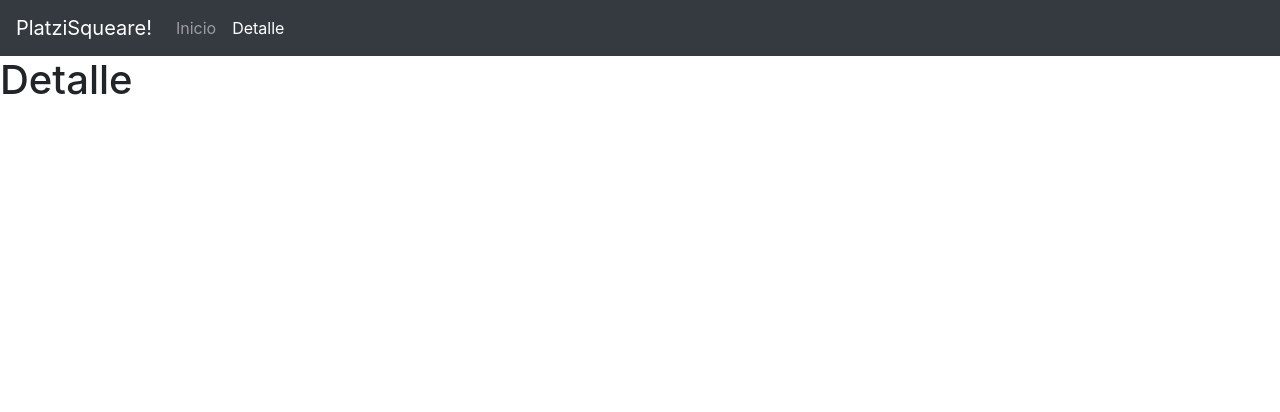
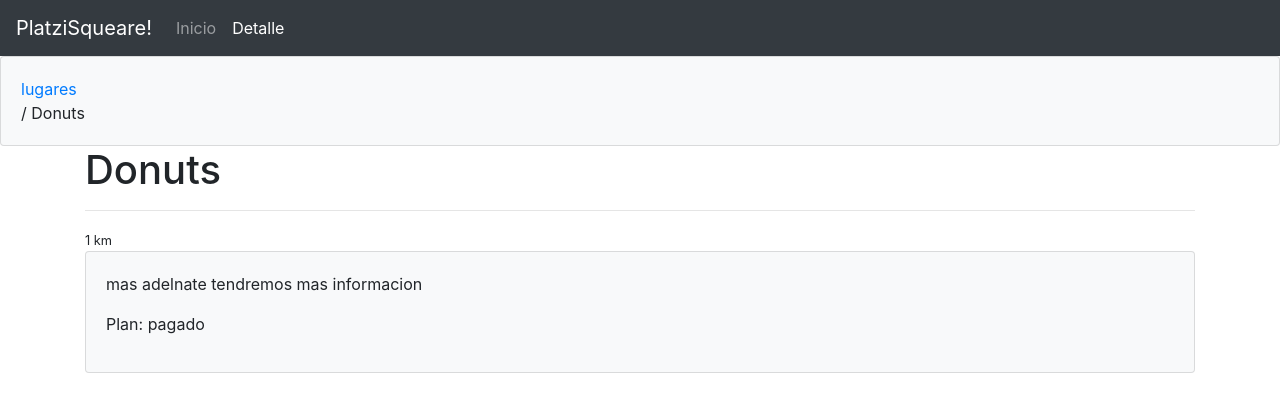
Before and after one commit to cchambergo2/Curso-Angular, an Angular app: page /detalle/1 in a window 1280 px wide. Shown: the top 412 px of the page. Built offline with nearby package versions, Linux system fonts and the light colour scheme; what @agm/core would draw is missing.

Commit message:
Creando una vista de detalle

```diff
--- a/src/app/detalle/detalle.component.html
+++ b/src/app/detalle/detalle.component.html
@@ -1 +1,16 @@
-<h1>Detalle</h1>
+<div class="card card-body bg-light">
+    <a routerLink='/lugares'>lugares</a> / {{lugar.nombre}}
+</div>
+
+<div class="container">
+    <h1>{{lugar.nombre}}</h1>
+    <hr />
+    <small>{{lugar.distancia}} km</small>
+    <br />
+    <div class="card card-body bg-light">
+        <p>
+            {{lugar.description}}
+        </p>
+        <p>Plan: {{lugar.plan}}</p>
+    </div>
+</div>
--- a/src/app/detalle/detalle.component.ts
+++ b/src/app/detalle/detalle.component.ts
@@ -6,9 +6,22 @@ import { ActivatedRoute } from '@angular/router';
   templateUrl: './detalle.component.html'
 })
 export class DetalleComponent {
-  constructor(private router: ActivatedRoute){
-    console.log(this.router.snapshot.params['id']);
+  lugares: any = [
+    { id: 1, plan: 'pagado', cercania: 1, distancia: 1, active: false, nombre: 'Donuts', description: 'mas adelnate tendremos mas informacion' },
+    { id: 2, plan: 'gratuito', cercania: 1, distancia: 1.80, active: true, nombre: 'Veterinaria', description: 'mas adelnate tendremos mas informacion' },
+    { id: 3, plan: 'pagado', cercania: 2, distancia: 5, active: false, nombre: 'sushi', description: 'mas adelnate tendremos mas informacion' },
+    { id: 4, plan: 'gratuito', cercania: 3, distancia: 10, active: true, nombre: 'Floreria', description: 'mas adelnate tendremos mas informacion' },
+    { id: 5, plan: 'gratuito', cercania: 3, distancia: 35, active: true, nombre: 'zapateria', description: 'mas adelnate tendremos mas informacion' },
+  ];
+  id = null;
+  lugar: any = {};
+  constructor(private router: ActivatedRoute) {
     console.log(this.router.snapshot.queryParams['action2']);
     console.log(this.router.snapshot.queryParams['referer']);
+    this.id = this.router.snapshot.params['id'];
+    this.lugar = this.buscarLugar();
+  }
+  buscarLugar() {
+    return this.lugares.filter((lugar) => { return lugar.id == this.id })[0] || null;
   }
 }
```
